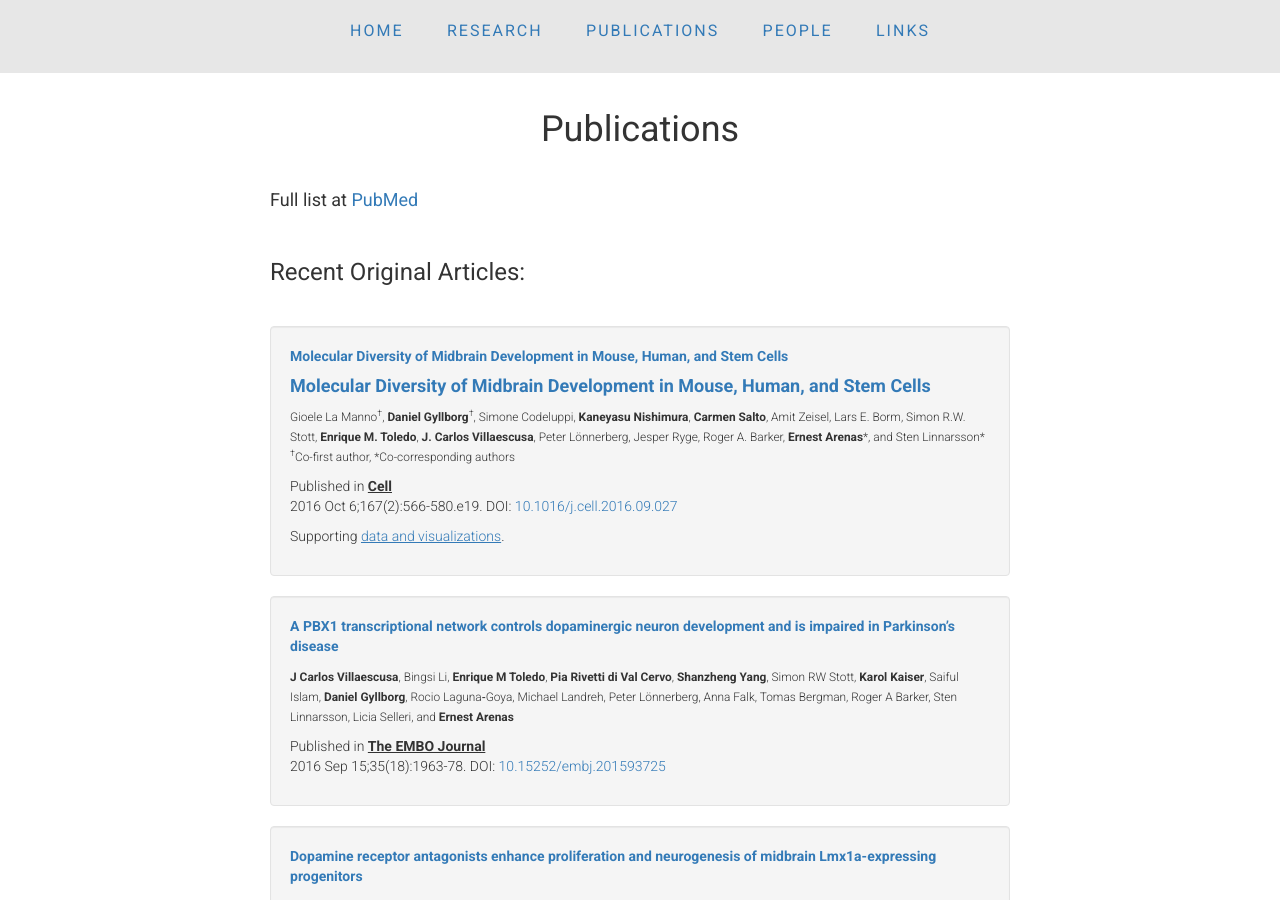
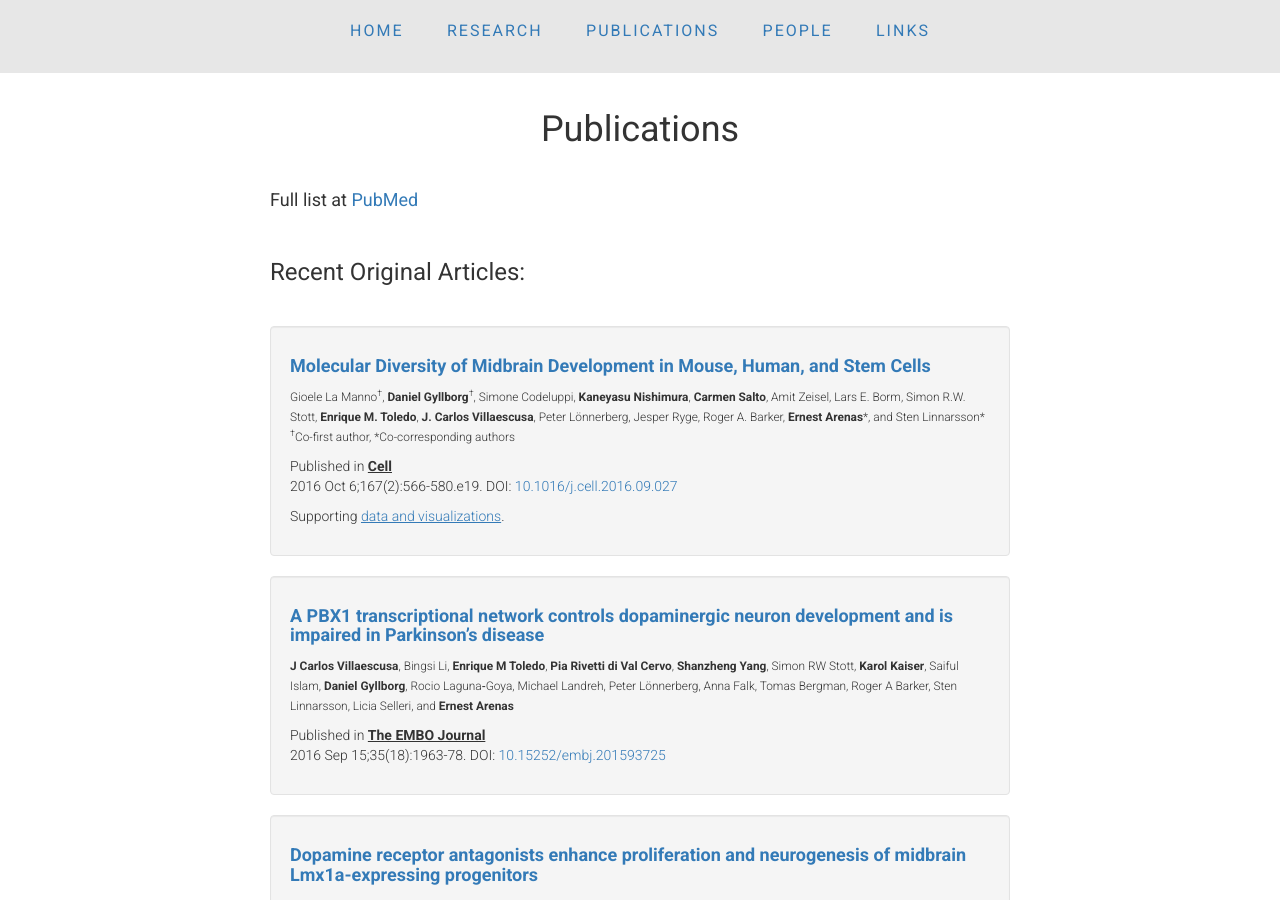
Before and after one commit to ArenasLab/arenaslab.github.io, a Jekyll site: the page publications/index.html, which Jekyll copies as it is, in a window 1280 px wide and 900 px high. Built offline with Jekyll 4.4.1, drawn with Linux system fonts in a browser that asks for light colours.

Commit message:
Update index.html

```diff
--- a/publications/index.html
+++ b/publications/index.html
@@ -46,9 +46,7 @@ COPY AND PAST CODE BELOW INTO THE CORRECT PLACE IN THE CODE BELOW:
             <div class="well">
               <li class="media">
                 <div class="media-body">
-                  <strong class="media-heading">
-                  <a href="ADD LINK TO PUBMED ARTICLE HERE" target="_blank">TYPE IN TITLE OF ARTICLE HERE</a>
-                  </strong>
+                  <h4><b><a href="ADD LINK TO PUBMED ARTICLE HERE" target="_blank">TYPE IN TITLE OF ARTICLE HERE</a></b></h4>
                   <p></p>
                   <small>ADD AUTHORS HERE, PLACE <b>NAME</b> AROUND NAMES TO BE BOLDED</small>
                    IF CO-AUTHORS ARE NEEDED, USE CODE LINE BELOW, OTHERWISE DELETE IT AND THIS LINE
@@ -75,9 +73,7 @@ ABOVE IS THE TEMPLATE TO ADD ADDITIONAL PUBLICATIONS -->
             <div class="well">
               <li class="media">
                 <div class="media-body">
-                  <strong class="media-heading"><a href="https://www.ncbi.nlm.nih.gov/pubmed/27716510" target="_blank">Molecular Diversity of Midbrain Development in Mouse, Human, and Stem Cells</a></strong>
-                  <p></p>
-		<h4><b><a href="https://www.ncbi.nlm.nih.gov/pubmed/27716510" target="_blank">Molecular Diversity of Midbrain Development in Mouse, Human, and Stem Cells</a></b></h4>
+                 <h4><b><a href="https://www.ncbi.nlm.nih.gov/pubmed/27716510" target="_blank">Molecular Diversity of Midbrain Development in Mouse, Human, and Stem Cells</a></b></h4>
 			<p></p>
 			<small>Gioele La Manno<sup>&#8224;</sup>, <b>Daniel Gyllborg</b><sup>&#8224;</sup>, Simone Codeluppi,
                     <b>Kaneyasu Nishimura</b>, <b>Carmen Salto</b>, Amit Zeisel, Lars E. Borm, Simon R.W. Stott,
@@ -95,7 +91,7 @@ ABOVE IS THE TEMPLATE TO ADD ADDITIONAL PUBLICATIONS -->
             <div class="well">
               <li class="media">
                 <div class="media-body">
-                  <strong class="media-heading"><a href="https://www.ncbi.nlm.nih.gov/pubmed/27354364" target="_blank">A PBX1 transcriptional network controls dopaminergic neuron development and is impaired in Parkinson’s disease</a></strong>
+                  <h4><b><a href="https://www.ncbi.nlm.nih.gov/pubmed/27354364" target="_blank">A PBX1 transcriptional network controls dopaminergic neuron development and is impaired in Parkinson’s disease</a></b></h4>
                     <p></p>
                     <small><b>J Carlos Villaescusa</b>, Bingsi Li, <b>Enrique M Toledo</b>, <b>Pia Rivetti di Val Cervo</b>,
                       <b>Shanzheng Yang</b>, Simon RW Stott, <b>Karol Kaiser</b>, Saiful Islam, <b>Daniel Gyllborg</b>,
@@ -111,7 +107,7 @@ ABOVE IS THE TEMPLATE TO ADD ADDITIONAL PUBLICATIONS -->
             <div class="well">
               <li class="media">
                 <div class="media-body">
-                  <strong class="media-heading"><a href="https://www.ncbi.nlm.nih.gov/pubmed/27246266" target="_blank">Dopamine receptor antagonists enhance proliferation and neurogenesis of midbrain Lmx1a-expressing progenitors</a></strong>
+                  <h4><b><a href="https://www.ncbi.nlm.nih.gov/pubmed/27246266" target="_blank">Dopamine receptor antagonists enhance proliferation and neurogenesis of midbrain Lmx1a-expressing progenitors</a></b></h4>
                     <p></p>
                   <small>Eva Hedlund, Laure Belnoue, <b>Spyridon Theofilopoulos</b>, <b>Carmen Salto</b>, Chris Bye, Clare Parish,
                     Qiaolin Deng, Banafsheh Kadkhodaei, Johan Ericson, <b>Ernest Arenas</b>*, Thomas Perlmann*, András Simon*</small>
@@ -126,7 +122,7 @@ ABOVE IS THE TEMPLATE TO ADD ADDITIONAL PUBLICATIONS -->
             <div class="well">
               <li class="media">
                 <div class="media-body">
-                  <strong class="media-heading"><a href="https://www.ncbi.nlm.nih.gov/pubmed/25271621" target="_blank">Cholestenoic acids regulate motor neuron survival via liver X receptors</a></strong>
+                  <h4><b><a href="https://www.ncbi.nlm.nih.gov/pubmed/25271621" target="_blank">Cholestenoic acids regulate motor neuron survival via liver X receptors</a></b></h4>
                     <p></p>
                   <small><b>Spyridon Theofilopoulos</b><sup>&#8224;</sup>, William J. Griffiths<sup>&#8224;</sup>, Peter J. Crick, <b>Shanzheng Yang</b>, Anna Meljon, Michael Ogundare,
                     Satish Srinivas Kitambi, Andrew Lockhart, Karin Tuschl, Peter T. Clayton, Andrew A. Morris, Adelaida Martinez,
@@ -145,7 +141,7 @@ ABOVE IS THE TEMPLATE TO ADD ADDITIONAL PUBLICATIONS -->
             <div class="well">
               <li class="media">
                 <div class="media-body">
-                  <strong class="media-heading"><a href="https://www.ncbi.nlm.nih.gov/pubmed/24154522" target="_blank">Cxcl12/Cxcr4 signaling controls the migration and process orientation of A9-A10 dopaminergic neurons</a></strong>
+                  <h4><b><a href="https://www.ncbi.nlm.nih.gov/pubmed/24154522" target="_blank">Cxcl12/Cxcr4 signaling controls the migration and process orientation of A9-A10 dopaminergic neurons</a></b></h4>
                     <p></p>
                   <small><b>Shanzheng Yang</b>, <b>Linda C. Edman</b>, Juan Antonio Sánchez-Alcañiz, Nicolas Fritz, <b>Sonia Bonilla</b>, Jonathan Hecht,
                     Per Uhlén, Samuel J. Pleasure, <b>J. Carlos Villaescusa</b>, Oscar Marín, <b>Ernest Arenas</b></small>
@@ -159,7 +155,7 @@ ABOVE IS THE TEMPLATE TO ADD ADDITIONAL PUBLICATIONS -->
             <div class="well">
               <li class="media">
                 <div class="media-body">
-                  <strong class="media-heading"><a href="https://www.ncbi.nlm.nih.gov/pubmed/23324743" target="_blank">Wnt5a cooperates with canonical Wnts to generate midbrain dopaminergic neurons in vivo and in stem cells</a></strong>
+                  <h4><b><a href="https://www.ncbi.nlm.nih.gov/pubmed/23324743" target="_blank">Wnt5a cooperates with canonical Wnts to generate midbrain dopaminergic neurons in vivo and in stem cells</a></b></h4>
                     <p></p>
                   <small><b>Emma R. Andersson</b>, <b>Carmen Saltó</b>,  <b>J. Carlos Villaescusa</b>, <b>Lukas Cajanek</b>, <b>Shanzheng Yang</b>, <b>Lenka Bryjova</b>, Irina I. Nagy, Seppo J. Vainio, Carmen Ramirez, Vitezslav Bryja, <b>Ernest Arenas</b></small>
                   <p></p>
@@ -172,7 +168,7 @@ ABOVE IS THE TEMPLATE TO ADD ADDITIONAL PUBLICATIONS -->
             <div class="well">
               <li class="media">
                 <div class="media-body">
-                  <strong class="media-heading"><a href="https://www.ncbi.nlm.nih.gov/pubmed/23292650" target="_blank">Brain endogenous liver X receptor ligands selectively promote midbrain neurogenesis</a></strong>
+                  <h4><b><a href="https://www.ncbi.nlm.nih.gov/pubmed/23292650" target="_blank">Brain endogenous liver X receptor ligands selectively promote midbrain neurogenesis</a></b></h4>
                     <p></p>
                   <small><b>Spyridon Theofilopoulos</b>, Yuqin Wang, Satish Srinivas Kitambi, <b>Paola Sacchetti</b>, <b>Kyle M Sousa</b>, Karl Bodin,
                     Jayne Kirk, <b>Carmen Saltó</b>, Magnus Gustafsson, <b>Enrique M Toledo</b>, Kersti Karu, Jan-Åke Gustafsson, Knut R Steffensen,
@@ -194,7 +190,7 @@ ABOVE IS THE TEMPLATE TO ADD ADDITIONAL PUBLICATIONS -->
             <div class="well">
               <li class="media">
                 <div class="media-body">
-                  <strong class="media-heading"><a href="https://www.ncbi.nlm.nih.gov/pubmed/26015536" target="_blank">How to make a midbrain dopaminergic neuron</a></strong>
+                  <h4><b><a href="https://www.ncbi.nlm.nih.gov/pubmed/26015536" target="_blank">How to make a midbrain dopaminergic neuron</a></b></h4>
                     <p></p>
                   <small><b>Ernest Arenas</b>, <b>Mark Denham</b>, <b>J. Carlos Villaescusa</b></small>
                   <p></p>
@@ -207,7 +203,7 @@ ABOVE IS THE TEMPLATE TO ADD ADDITIONAL PUBLICATIONS -->
             <div class="well">
               <li class="media">
                 <div class="media-body">
-                  <strong class="media-heading"><a href="https://www.ncbi.nlm.nih.gov/pubmed/26097711" target="_blank">Liver X receptors and cholesterol metabolism: role in ventral midbrain development and neurodegeneration</a></strong>
+                  <h4><b><a href="https://www.ncbi.nlm.nih.gov/pubmed/26097711" target="_blank">Liver X receptors and cholesterol metabolism: role in ventral midbrain development and neurodegeneration</a></b></h4>
                     <p></p>
                   <small><b>Spyridon Theofilopoulos</b> and <b>Ernest Arenas</b></small>
                   <p></p>
@@ -220,7 +216,7 @@ ABOVE IS THE TEMPLATE TO ADD ADDITIONAL PUBLICATIONS -->
             <div class="well">
               <li class="media">
                 <div class="media-body">
-                  <strong class="media-heading"><a href="https://www.ncbi.nlm.nih.gov/pubmed/24431302" target="_blank">Wnt signaling in midbrain dopaminergic neuron development and regenerative medicine for Parkinson’s disease</a></strong>
+                  <h4><b><a href="https://www.ncbi.nlm.nih.gov/pubmed/24431302" target="_blank">Wnt signaling in midbrain dopaminergic neuron development and regenerative medicine for Parkinson’s disease</a></b></h4>
                     <p></p>
                   <small><b>Ernest Arenas</b></small>
                   <p></p>
@@ -233,7 +229,7 @@ ABOVE IS THE TEMPLATE TO ADD ADDITIONAL PUBLICATIONS -->
             <div class="well">
               <li class="media">
                 <div class="media-body">
-                  <strong class="media-heading"><a href="https://www.ncbi.nlm.nih.gov/pubmed/20494130" target="_blank">Towards stem cell replacement therapies for Parkinson's disease</a></strong>
+                 <h4><b><a href="https://www.ncbi.nlm.nih.gov/pubmed/20494130" target="_blank">Towards stem cell replacement therapies for Parkinson's disease</a></b></h4>
                     <p></p>
                   <small><b>Ernest Arenas</b></small>
                   <p></p>
@@ -246,7 +242,7 @@ ABOVE IS THE TEMPLATE TO ADD ADDITIONAL PUBLICATIONS -->
             <div class="well">
               <li class="media">
                 <div class="media-body">
-                  <strong class="media-heading"><a href="https://www.ncbi.nlm.nih.gov/pubmed/20059999" target="_blank">Transplantable midbrain dopamine neurons: A moving target</a></strong>
+                  <h4><b><a href="https://www.ncbi.nlm.nih.gov/pubmed/20059999" target="_blank">Transplantable midbrain dopamine neurons: A moving target</a></b></h4>
                     <p></p>
                   <small><b>J. Carlos Villaescusa</b> and <b>Ernest Arenas</b></small>
                   <p></p>
@@ -259,7 +255,7 @@ ABOVE IS THE TEMPLATE TO ADD ADDITIONAL PUBLICATIONS -->
             <div class="well">
               <li class="media">
                 <div class="media-body">
-                  <strong class="media-heading"><a href="https://www.ncbi.nlm.nih.gov/pubmed/20010950" target="_blank">Emerging roles of Wnts in the adult nervous system</a></strong>
+                  <h4><b><a href="https://www.ncbi.nlm.nih.gov/pubmed/20010950" target="_blank">Emerging roles of Wnts in the adult nervous system</a></b></h4>
                     <p></p>
                   <small>Nibaldo C. Inestrosa and <b>Ernest Arenas</b></small>
                   <p></p>
@@ -279,9 +275,9 @@ ABOVE IS THE TEMPLATE TO ADD ADDITIONAL PUBLICATIONS -->
              <div class="well">
               <li class="media">
                 <div class="media-body">
-                  <strong class="media-heading">
+                  <h4><b>
                     <a href="https://www.ncbi.nlm.nih.gov/pubmed/27493992" target="_blank">Analysis of neural crest-derived clones reveals novel aspects of facial development</a>
-                  </strong>
+                  </b></h4>
                     <p></p>
                   <small>Marketa Kaucka, Evgeny Ivashkin, <b>Daniel Gyllborg</b>, Tomas Zikmund, Marketa Tesarova, Jozef Kaiser, Meng Xie, Julian Petersen, Vassilis Pachnis, Silvia K. Nicolis, Tian Yu, Paul Sharpe, <b>Ernest Arenas</b>, Hjalmar Brismar, Hans Blom, Hans Clevers, Ueli Suter, Andrei S. Chagin, Kaj Fried, Andreas Hellander, and Igor Adameyko</small>
                   <p></p>
@@ -294,9 +290,9 @@ ABOVE IS THE TEMPLATE TO ADD ADDITIONAL PUBLICATIONS -->
             <div class="well">
               <li class="media">
                 <div class="media-body">
-                  <strong class="media-heading">
+                  <h4><b>
                     <a href="https://www.ncbi.nlm.nih.gov/pubmed/27284195" target="_blank">Oligodendrocyte heterogeneity in the mouse juvenile and adult central nervous system</a>
-                  </strong>
+                  </b></h4>
                     <p></p>
                   <small>Sueli Marques<sup>&#8224;</sup>, Amit Zeisel<sup>&#8224;</sup>, Simone Codeluppi, David van Bruggen, Ana Mendanha Falcão, Lin Xiao, Huiliang Li, Martin Häring, Hannah Hochgerner, Roman A. Romanov, <b>Daniel Gyllborg</b>, Ana B. Muñoz-Manchado, Gioele La Manno, Peter Lönnerberg, Elisa M. Floriddia, Fatemah Rezayee, Patrik Ernfors, <b>Ernest Arenas</b>, Jens Hjerling-Leffler, Tibor Harkany, William D. Richardson, Sten Linnarsson*, Gonçalo Castelo-Branco*</small>
                   <p></p>
@@ -311,9 +307,9 @@ ABOVE IS THE TEMPLATE TO ADD ADDITIONAL PUBLICATIONS -->
             <div class="well">
               <li class="media">
                 <div class="media-body">
-                 <strong class="media-heading">
+                 <h4><b>
                     <a href="https://www.ncbi.nlm.nih.gov/pubmed/27052314" target="_blank">Wnt/β-Catenin Stimulation and Laminins Support Cardiovascular Cell Progenitor Expansion from Human Fetal Cardiac Mesenchymal Stromal Cells</a>
-                  </strong>
+                  </b></h4>
                     <p></p>
                   <small>Agneta Månsson-Broberg, Sergey Rodin, Ivana Bulatovic, Cristián Ibarra, Marie Löfling, Rami Genead, Eva Wärdell, Ulrika Felldin, Carl Granath, Evren Alici, Katarina Le Blanc, C.I. Edvard Smith, <b>Alena Salašová</b>, Magnus Westgren, Erik Sundström, Per Uhlén, <b>Ernest Arenas</b>, Christer Sylvén, Karl Tryggvason, Matthias Corbascio, Oscar E. Simonson, Cecilia Österholm, and Karl-Henrik Grinnemo</small>
                   <p></p>
@@ -327,9 +323,9 @@ ABOVE IS THE TEMPLATE TO ADD ADDITIONAL PUBLICATIONS -->
             <div class="well">
               <li class="media">
                 <div class="media-body">
-                 <strong class="media-heading">
+                 <h4><b>
                     <a href="https://www.ncbi.nlm.nih.gov/pubmed/26424886" target="_blank">Dickkopf 3 promotes the differentiation of a rostrolateral midbrain dopaminergic neuronal subset in vivo and from pluripotent stem cells in vitro in the mouse</a>
-                  </strong>
+                  </b></h4>
                     <p></p>
                   <small>Yoshiyasu Fukusumi, Florian Meier, Sebastian Götz, Friederike Matheus, Martin Irmler, Ruth Beckervordersandforth, Theresa Faus-Kessler, Eleonora Minina, Benedict Rauser, Jingzhong Zhang, <b>Ernest Arenas</b>, Elisabet Andersson, Christof Niehrs, Johannes Beckers, Antonio Simeone, Wolfgang Wurst and Nilima Prakash</small>
                   <p></p>
@@ -343,9 +339,9 @@ ABOVE IS THE TEMPLATE TO ADD ADDITIONAL PUBLICATIONS -->
             <div class="well">
               <li class="media">
                 <div class="media-body">
-                  <strong class="media-heading">
+                  <h4><b>
                     <a href="https://www.ncbi.nlm.nih.gov/pubmed/24656405" target="_blank">Vulnerability of Glioblastoma Cells to Catastrophic Vacuolization and Death Induced by a Small Molecule</a>
-                  </strong>
+                  </b></h4>
                     <p></p>
                   <small>Satish Srinivas Kitambi, <b>Enrique M. Toledo</b>, Dmitry Usoskin, Shimei Wee, Aditya Harisankar,
                     Richard Svensson, Kristmundur Sigmundsson, Christina Kalderén, Mia Niklasson, Soumi Kundu, Sergi Aranda,
@@ -362,9 +358,9 @@ ABOVE IS THE TEMPLATE TO ADD ADDITIONAL PUBLICATIONS -->
             <div class="well">
               <li class="media">
                 <div class="media-body">
-                  <strong class="media-heading">
+                  <h4><b>
                     <a href="https://www.ncbi.nlm.nih.gov/pubmed/24367909" target="_blank">Wnts are expressed in the spinal cord of adult mice and are differentially induced after injury</a>
-                  </strong>
+                  </b></h4>
                     <p></p>
                   <small>Carlos González-Fernández, Carmen María Fernández-Martos, Shannon D. Shields, <b>Ernest Arenas</b>, and Francisco Javier Rodríguez</small>
                   <p></p>
@@ -378,9 +374,9 @@ ABOVE IS THE TEMPLATE TO ADD ADDITIONAL PUBLICATIONS -->
              <div class="well">
               <li class="media">
                 <div class="media-body">
-                  <strong class="media-heading">
+                  <h4><b>
                     <a href="https://www.ncbi.nlm.nih.gov/pubmed/24312632" target="_blank">Inhibition of mitochondrial complex III blocks neuronal differentiation and maintains embryonic stem cell pluripotency</a>
-                  </strong>
+                  </b></h4>
                     <p></p>
                   <small>Sandro L. Pereira, Mário Grãos, Ana Sofia Rodrigues, Sandra I. Anjo, Rui A. Carvalho, Paulo J. Oliveira, <b>Ernest Arenas</b>, João Ramalho-Santos</small>
                   <p></p>
@@ -394,9 +390,9 @@ ABOVE IS THE TEMPLATE TO ADD ADDITIONAL PUBLICATIONS -->
             <div class="well">
               <li class="media">
                 <div class="media-body">
-                 <strong class="media-heading">
+                 <h4><b>
                     <a href="https://www.ncbi.nlm.nih.gov/pubmed/23576737" target="_blank">Neural progenitors organize in small-world networks to promote cell proliferation</a>
-                  </strong>
+                  </b></h4>
                     <p></p>
                   <small>Seth Malmersjö, Paola Rebellato, Erik Smedler, Henrike Planert, Shigeaki Kanatani,
                     Isabel Liste, Evanthia Nanou, Hampus Sunner, Shaimaa Abdelhady, Songbai Zhang, Michael Andäng,
@@ -412,9 +408,9 @@ ABOVE IS THE TEMPLATE TO ADD ADDITIONAL PUBLICATIONS -->
             <div class="well">
               <li class="media">
                 <div class="media-body">
-                 <strong class="media-heading">
+                 <h4><b>
                     <a href="https://www.ncbi.nlm.nih.gov/pubmed/23320533" target="_blank">The Ryk receptor is expressed in glial and fibronectin-expressing cells after spinal cord injury</a>
-                  </strong>
+                  </b></h4>
                     <p></p>
                   <small>Pau González, Carmen María Fernández-Martos, <b>Ernest Arenas</b>, and Francisco Javier Rodríguez</small>
                   <p></p>
```
